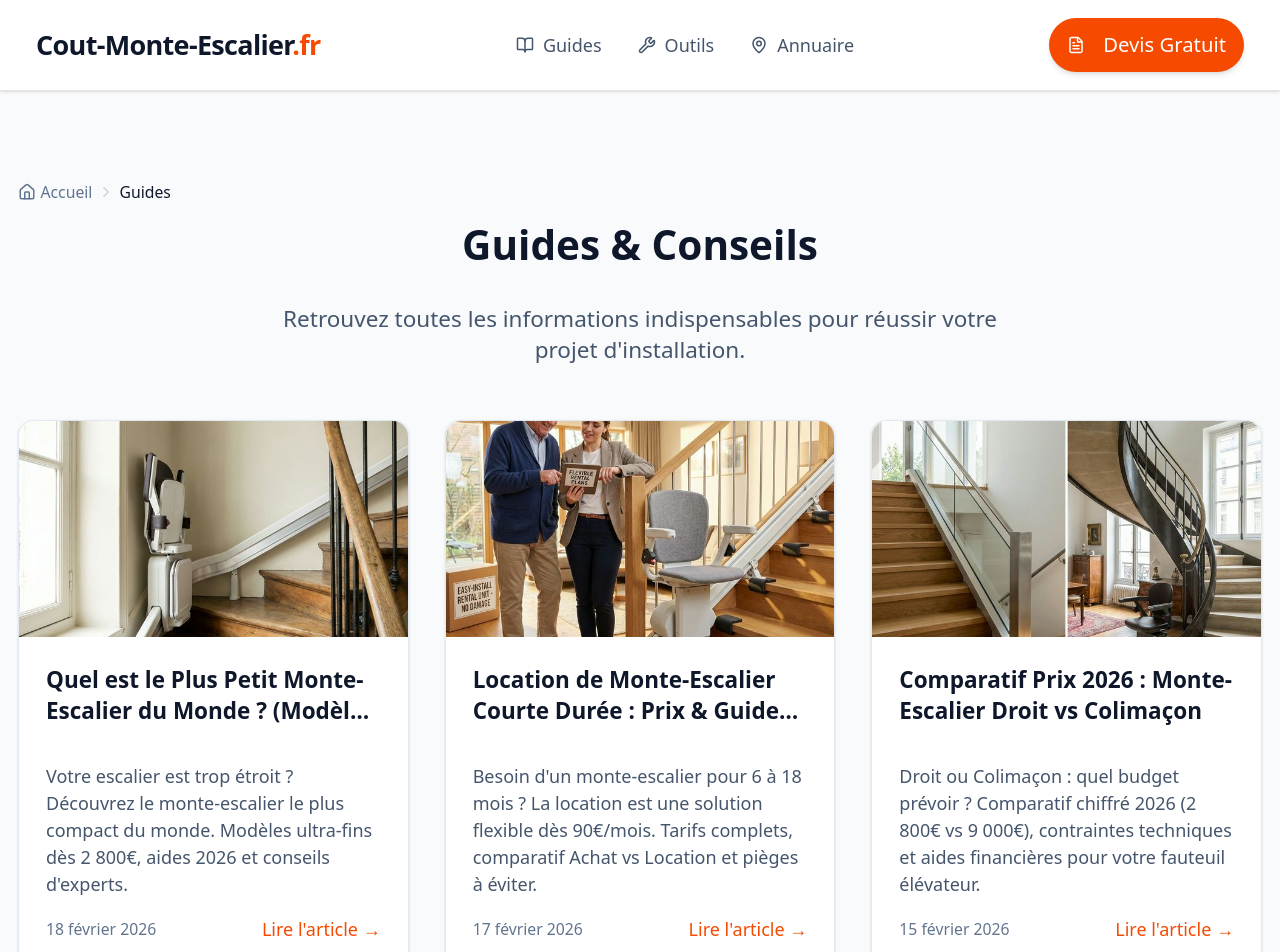
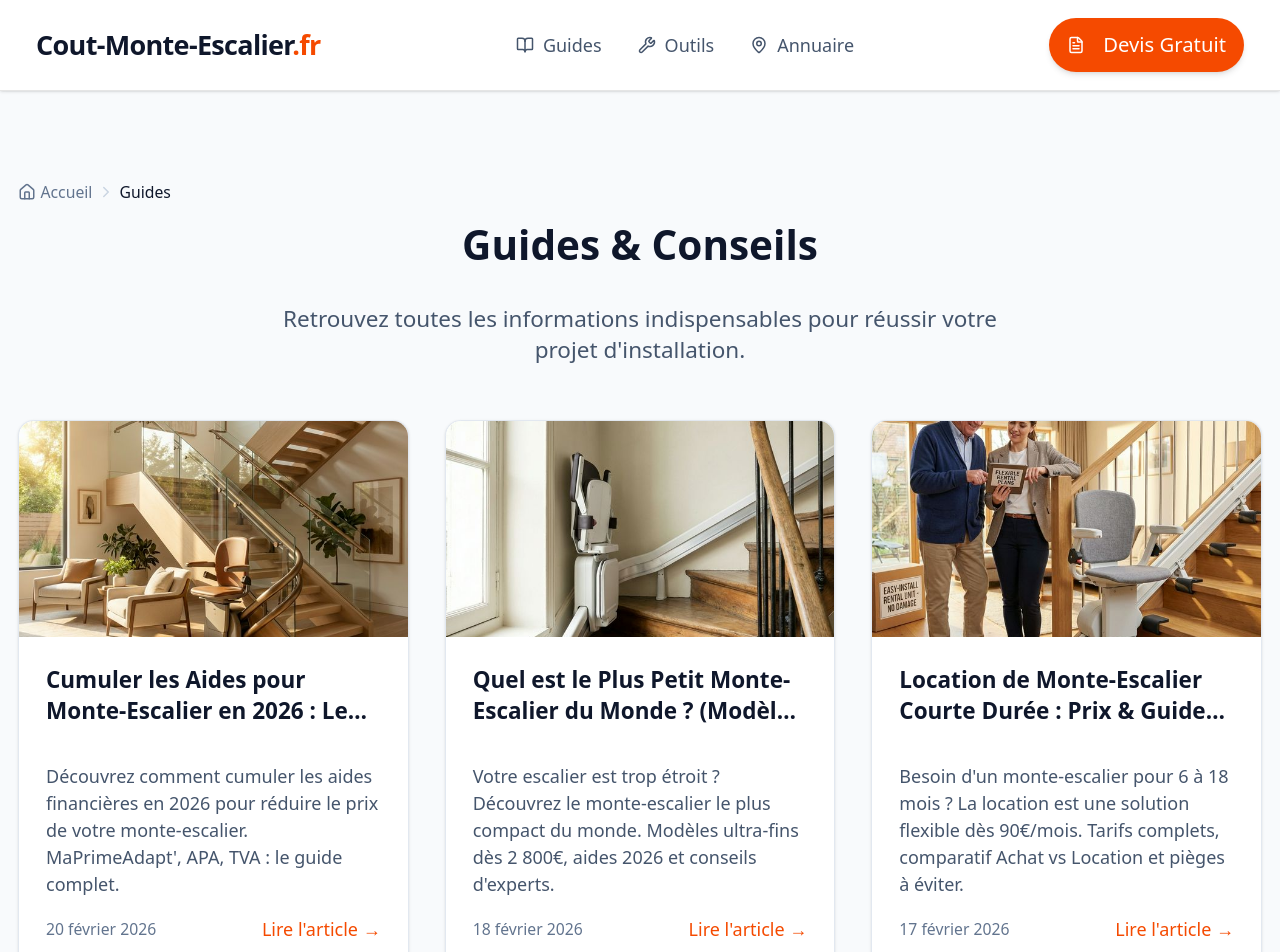
Before and after one commit to baguettecroissant/cout-monte-escalier.fr, a Next.js app: page /guides in a window 1280 px wide. Shown: the top 952 px of the page. Built offline with nearby package versions, Linux system fonts and the light colour scheme.

Commit message:
content: add article cumuler aides monte-escalier 2026

```diff
--- a/src/data/guides-content.ts
+++ b/src/data/guides-content.ts
@@ -2034,6 +2034,54 @@ Relisez bien les exclusions de garantie avant de signer ! Souvent, les <strong>b
 
     <p>Que vous soyez en <a href='/annuaire/loire-atlantique-44' class='text-orange-600 hover:underline'>Loire-Atlantique</a> ou dans le <a href='/annuaire/nord-59' class='text-orange-600 hover:underline'>Nord</a>, la première étape est toujours la même : faites venir un expert pour une étude de faisabilité gratuite.</p>
         `
+    },
+    {
+        slug: "cumuler-aides-monte-escalier-2026",
+        title: "Cumuler les Aides pour Monte-Escalier en 2026 : Le Guide Pratique",
+        excerpt: "Découvrez comment cumuler les aides financières en 2026 pour réduire le prix de votre monte-escalier. MaPrimeAdapt', APA, TVA : le guide complet.",
+        date: "2026-02-20",
+        author: "Équipe Rédaction",
+        image: "/images/blog/cumuler-aides-monte-escalier-2026.jpg",
+        metaTitle: "Cumuler Aides Monte-Escalier 2026 | Cout-Monte-Escalier.fr",
+        metaDescription: "Découvrez comment cumuler les aides (MaPrimeAdapt', APA, MDPH) en 2026 pour financer votre fauteuil élévateur. Guide complet et montants exacts.",
+        imagePrompt: "A photorealistic, highly detailed image of an elegant, modern home interior featuring a stylish stairlift subtly integrated onto a wooden staircase. The scene is warmly lit by natural sunlight streaming through a window, conveying a sense of safety, comfort, and autonomous living for seniors. The aesthetic is clean, inviting, and professional, without people in the frame. 8k, architectural digest style.",
+        content: `
+<p>L'installation d'un monte-escalier est souvent l'étape décisive pour le maintien à domicile face à la perte d'autonomie. Bien que cet équipement sur-mesure représente un investissement important, souvent compris entre <strong>3 000 € et 8 000 €</strong> selon la configuration de votre escalier (droit ou tournant), il est heureusement possible d'alléger considérablement la facture. La question que se posent de nombreuses familles est légitime : <strong>peut-on cumuler plusieurs aides financières pour l'achat d'un fauteuil élévateur en 2026 ?</strong> La réponse est oui, sous certaines conditions.</p>
+
+<h2>Quelles sont les aides cumulables en 2026 pour votre monte-escalier ?</h2>
+<p>Pour financer l'installation de votre solution d'accessibilité, l'État, les collectivités et divers organismes proposent des subventions qu'il est souvent possible d'additionner.</p>
+
+<h3>1. MaPrimeAdapt' : L'aide principale à la rénovation</h3>
+<p>Devenue le dispositif phare pour l'adaptation du logement, MaPrimeAdapt' a fusionné les anciennes aides et remplace parfois le crédit d'impôt selon votre profil. Son montant peut couvrir de <strong>50 % à 70 % des travaux</strong> de sécurisation, avec un plafond de travaux subventionnables fixé à 22 000 €. L'installation d'un monte-escalier sur rail fait partie des dépenses éligibles par excellence.</p>
+
+<h3>2. L'Allocation Personnalisée d'Autonomie (APA)</h3>
+<p>Versée par le Conseil Départemental, l'APA s'adresse aux seniors (personnes âgées de 60 ans et plus) en situation de dépendance (GIR 1 à 4). <strong>Bonne nouvelle : l'APA est cumulable avec MaPrimeAdapt' !</strong> Elle peut prendre en charge une partie du reste à charge pour l'aménagement de votre domicile.</p>
+
+<div class="bg-blue-50 p-6 rounded-lg border-l-4 border-blue-500 my-8">
+<h4 class="text-blue-900 font-bold text-lg mb-2">💡 Le Conseil de l'Expert</h4>
+<p class="text-blue-800">Pour optimiser le cumul, commencez toujours par constituer votre dossier MaPrimeAdapt' avant l'APA. Pensez également à vérifier les conditions spécifiques de votre conseil départemental, car les modalités de versement peuvent varier selon que vous habitiez en <a href="/annuaire/paris-75" class="text-orange-600 hover:underline">Paris</a> ou en <a href="/annuaire/gironde-33" class="text-orange-600 hover:underline">Gironde</a>. Un ergothérapeute pourra grandement faciliter le montage technique et financier de vos dossiers.</p>
+</div>
+
+<h2>Les autres financements complémentaires</h2>
+<p>Au-delà des aides majeures, d'autres sources de financement peuvent compléter votre budget pour faire installer votre appareil par un technicien qualifié.</p>
+
+<ul>
+<li><strong>La PCH (Prestation de Compensation du Handicap) :</strong> Distribuée par la MDPH, elle est idéale si la perte d'autonomie est survenue avant 60 ans. Elle finance l'équipement jusqu'à 1 500 € ou 50 % des coûts de l'aménagement.</li>
+<li><strong>Les aides des Caisses de Retraite (CARSAT, MSA...) :</strong> Elles peuvent allouer jusqu'à 3 500 € pour des travaux de prévention à l'habitat si vous n'êtes pas éligible à l'APA ou à la PCH.</li>
+<li><strong>Le taux de TVA réduit à 5,5 % :</strong> Automatiquement appliqué sur le matériel et la main d'œuvre si l'artisan installe l'équipement dans votre résidence principale achevée depuis plus de 2 ans.</li>
+</ul>
+
+<div class="my-8 text-center">
+<a href="#top" class="inline-block bg-orange-600 text-white font-bold py-3 px-8 rounded-full hover:bg-orange-700 transition-colors shadow-lg">Comparer les devis gratuitement</a>
+</div>
+
+<h2>Comment optimiser la prise en charge et réduire le prix ?</h2>
+<p>Pour s'assurer d'un reste à charge le plus bas possible, l'accompagnement par un réseau professionnel est indispensable. En effet, l'obtention des subventions comme MaPrimeAdapt' requiert bien souvent le recours à un artisan labellisé (notamment pour l'assistance à maîtrise d'ouvrage ou AMO).</p>
+
+<p>Le devis que vous présente l'installateur doit détailler précisément les coûts de la conception sur-mesure, de la fabrication du rail de guidage et de la pose du fauteuil élévateur par un technicien expert. Un écart de prix de 1 000 € à 2 000 € n'est pas rare entre deux fabricants pour une même configuration (notamment pour les escaliers tournants complexes). C'est pourquoi la Loi vous encourage à comparer systématiquement au moins trois devis de professionnels différents.</p>
+
+<p>Que vous habitiez dans le <a href="/annuaire/nord-59" class="text-orange-600 hover:underline">Nord</a> ou dans le <a href="/annuaire/rhone-69" class="text-orange-600 hover:underline">Rhône</a>, des installateurs certifiés proches de chez vous peuvent vous conseiller sur la meilleure approche technique et sur le montage de votre dossier de subventions. Dernier point crucial : ne signez aucun devis définitif avant d'avoir reçu l'accord écrit de tous les organismes financeurs !</p>
+      `
     }
 ];
 
```
Also changed, not shown: public/images/blog/cumuler-aides-monte-escalier-2026.jpg (added).
